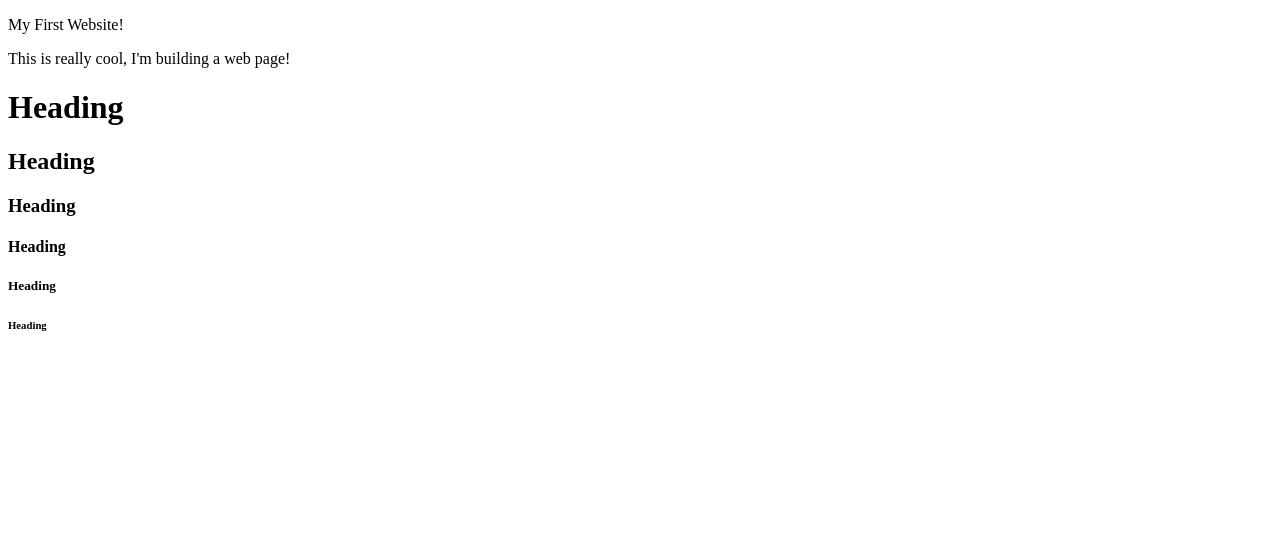
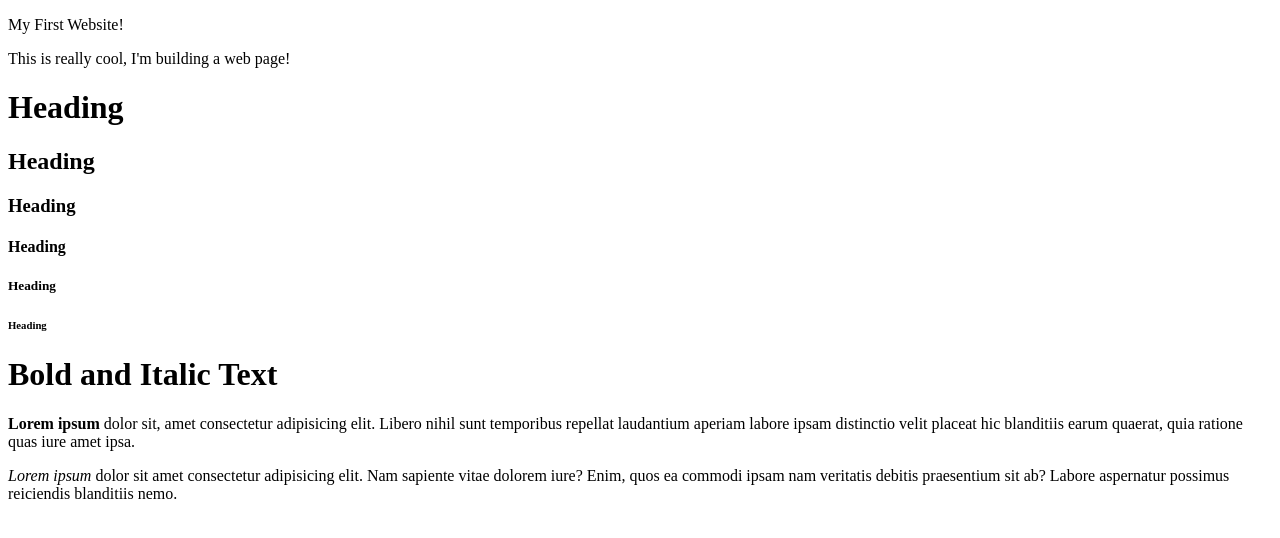
Before and after one commit to mrodrz7/first-webpage, a plain HTML site: page index.html in a window 1280 px wide. Drawn offline with Linux system fonts and the light colour scheme.

Commit message:
Add bold and italic tags to text to display bold and italicized formatting

```diff
--- a/index.html
+++ b/index.html
@@ -17,5 +17,22 @@
     <h4>Heading</h4>
     <h5>Heading</h5>
     <h6>Heading</h6>
+
+    <h1>Bold and Italic Text</h1>
+
+    <!-- This makes the "Lorem ipsum" text bold-->
+    <p>
+        <strong>Lorem ipsum</strong> dolor sit, amet consectetur adipisicing elit. Libero nihil sunt temporibus repellat laudantium aperiam
+        labore ipsam distinctio velit placeat hic blanditiis earum quaerat, quia ratione quas iure amet ipsa.
+    </p>
+
+    <!-- This makes the "Lorem ipsum" text italicized-->
+    <p>
+        <em>Lorem ipsum</em> dolor sit amet consectetur adipisicing elit. Nam sapiente vitae dolorem iure? Enim, quos ea commodi
+        ipsam nam veritatis debitis praesentium sit ab? Labore aspernatur possimus reiciendis blanditiis nemo.
+    </p>
+
+    <!-- you can also use <b> and <i> tags to format the text the same way but it doesn't give them any meaning for accessibility - should NOT use it -->
+
 </body>
 </html>
```
